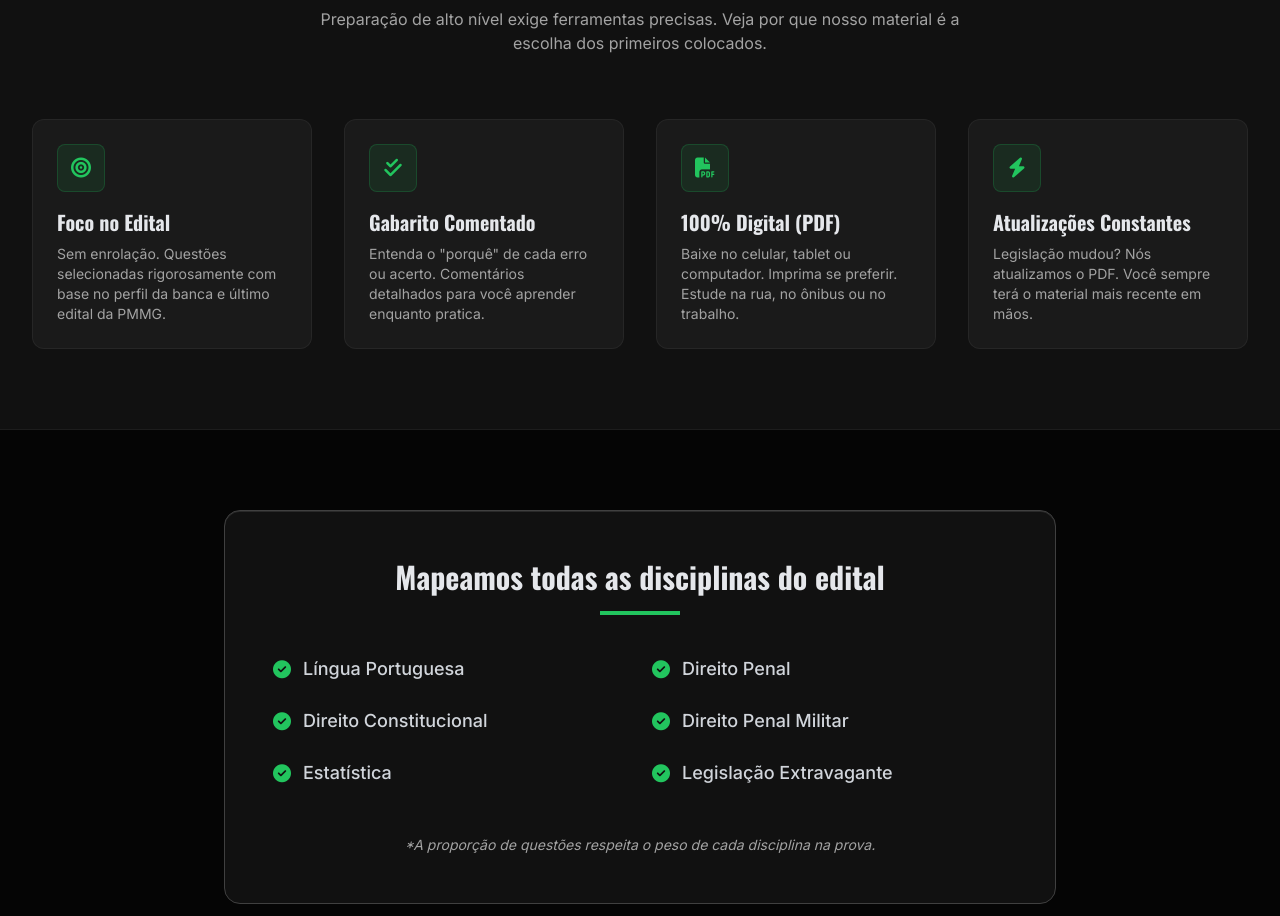
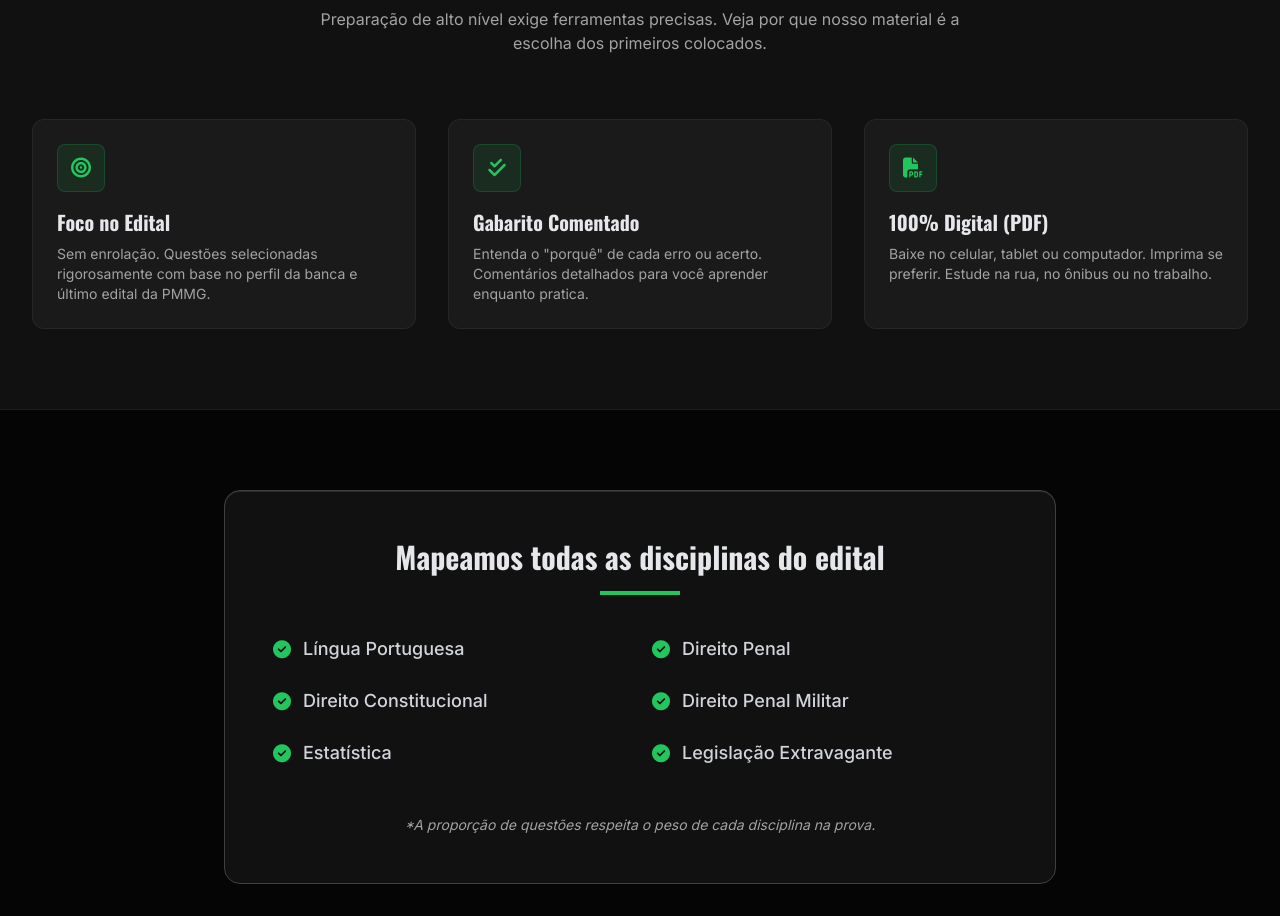
Before and after one commit to kadurm/qg-pmmg, a plain HTML site: page index.html in a window 1280 px wide. Shown: the part 993-1909 px from the top of the page. Drawn offline with nearby package versions, Linux system fonts and the light colour scheme.

Commit message:
fix: remove 'Atualizações Constantes' feature card

```diff
--- a/index.html
+++ b/index.html
@@ -157,7 +157,7 @@
                 <p class="text-brand-silver max-w-2xl mx-auto">Preparação de alto nível exige ferramentas precisas. Veja por que nosso material é a escolha dos primeiros colocados.</p>
             </div>
 
-            <div class="grid grid-cols-1 md:grid-cols-2 lg:grid-cols-4 gap-8">
+            <div class="grid grid-cols-1 md:grid-cols-3 gap-8">
                 <!-- Feature 1 -->
                 <div class="glass-panel p-6 rounded-xl hover:-translate-y-2 transition-transform duration-300">
                     <div class="w-12 h-12 bg-brand-green/10 rounded-lg flex items-center justify-center mb-4 border border-brand-green/20">
@@ -183,15 +183,6 @@
                     </div>
                     <h3 class="font-heading font-bold text-xl mb-2">100% Digital (PDF)</h3>
                     <p class="text-brand-silver text-sm">Baixe no celular, tablet ou computador. Imprima se preferir. Estude na rua, no ônibus ou no trabalho.</p>
-                </div>
-
-                <!-- Feature 4 -->
-                <div class="glass-panel p-6 rounded-xl hover:-translate-y-2 transition-transform duration-300">
-                    <div class="w-12 h-12 bg-brand-green/10 rounded-lg flex items-center justify-center mb-4 border border-brand-green/20">
-                        <i class="fa-solid fa-bolt text-brand-green text-xl"></i>
-                    </div>
-                    <h3 class="font-heading font-bold text-xl mb-2">Atualizações Constantes</h3>
-                    <p class="text-brand-silver text-sm">Legislação mudou? Nós atualizamos o PDF. Você sempre terá o material mais recente em mãos.</p>
                 </div>
             </div>
         </div>
```
Also changed, not shown: landing_page_qg_pmmg.html (+1 -10 lines).
